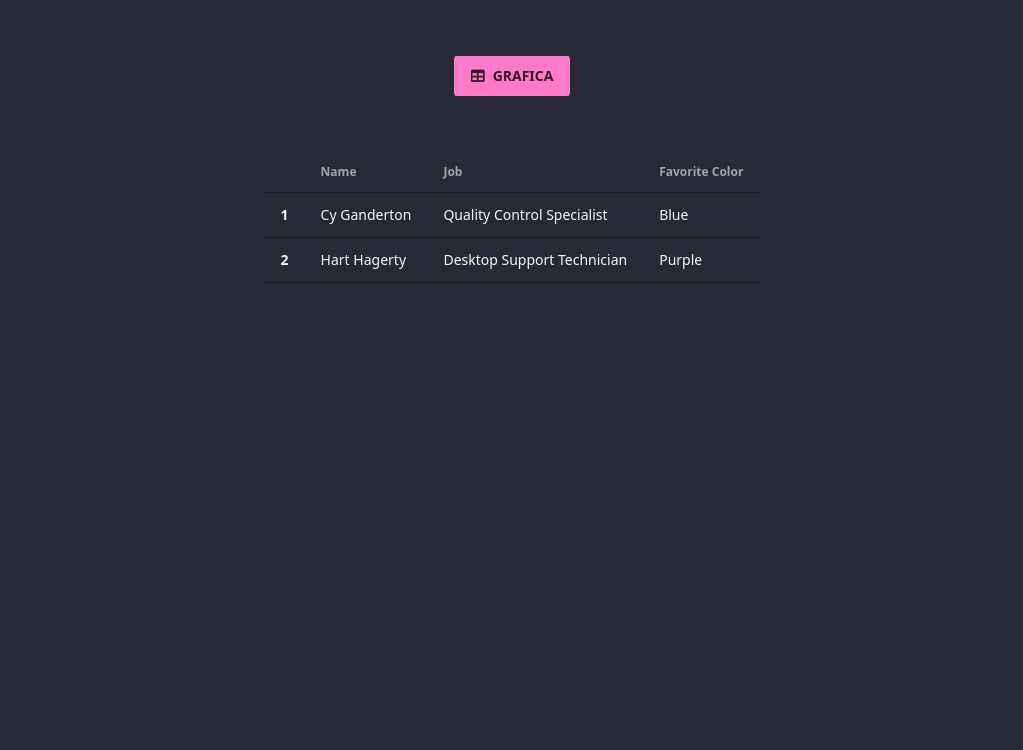
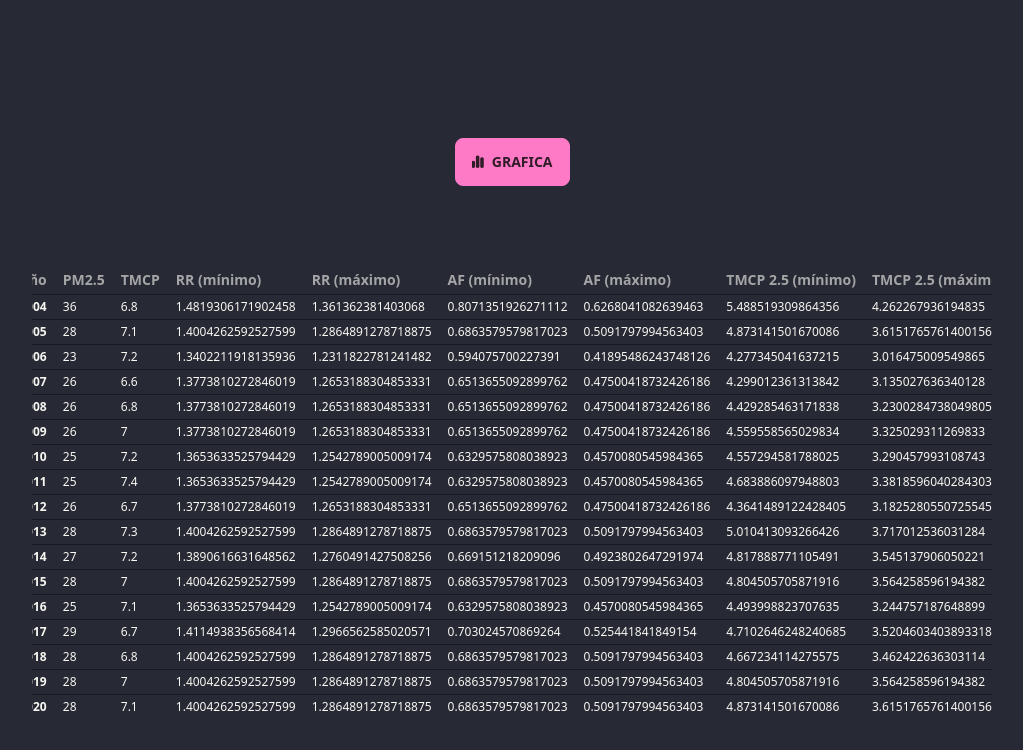
Before and after one commit to subAngel/simulation-project-vue, a Vue app: page /datatable1 in a window 1280 px wide. Shown: the top 750 px of the page, without its empty margins (128-1151 px from the left). Built offline with nearby package versions, Linux system fonts and the light colour scheme.

Commit message:
Visualizando la tabla de datos

```diff
--- a/src/components/Table.vue
+++ b/src/components/Table.vue
@@ -1,40 +1,74 @@
 <template>
-	<div class="overflow-x-auto">
-		<table class="table">
+	<div class="overflow-x-auto mt-20">
+		<table class="table table-xs">
 			<!-- head -->
 			<thead>
 				<tr>
-					<th></th>
-					<th>Name</th>
-					<th>Job</th>
-					<th>Favorite Color</th>
+					<th class="text-sm">Año</th>
+					<th class="text-sm">PM2.5</th>
+					<th class="text-sm">TMCP</th>
+					<th class="text-sm">RR (mínimo)</th>
+					<th class="text-sm">RR (máximo)</th>
+					<th class="text-sm">AF (mínimo)</th>
+					<th class="text-sm">AF (máximo)</th>
+					<th class="text-sm">TMCP 2.5 (mínimo)</th>
+					<th class="text-sm">TMCP 2.5 (máximo)</th>
 				</tr>
 			</thead>
 			<tbody>
-				<!-- row 1 -->
-				<tr>
-					<th>1</th>
-					<td>Cy Ganderton</td>
-					<td>Quality Control Specialist</td>
-					<td>Blue</td>
-				</tr>
-				<!-- row 2 -->
-				<tr class="hover">
-					<th>2</th>
-					<td>Hart Hagerty</td>
-					<td>Desktop Support Technician</td>
-					<td>Purple</td>
-				</tr>
-				<!-- row 3 -->
-				<tr>
-					<th>3</th>
-					<td>Brice Swyre</td>
-					<td>Tax Accountant</td>
-					<td>Red</td>
+				<tr v-for="(d, i) in table" :key="i" class="hover">
+					<th>{{ d.year }}</th>
+					<td>{{ d.pm25 }}</td>
+					<td>{{ d.tmcp }}</td>
+					<td>{{ d.rrmin }}</td>
+					<td>{{ d.rrmax }}</td>
+					<td>{{ d.afmin }}</td>
+					<td>{{ d.afmax }}</td>
+					<td>{{ d.tmcp25min }}</td>
+					<td>{{ d.tmcp25max }}</td>
 				</tr>
 			</tbody>
 		</table>
 	</div>
 </template>
 
-<script setup></script>
+<script setup>
+import { reactive, ref } from "vue";
+import * as datos from "../datos/datos.json";
+const year = datos.tabladatos.map((item) => item["Año"]);
+const pm25 = datos.tabladatos.map((item) => item["PM2.5(X)"]);
+const tmcp = datos.tabladatos.map((item) => item["TM CP"]);
+const rrmin = datos.tabladatos.map((item) => item["RR minimo"]);
+const rrmax = datos.tabladatos.map((item) => item["RR maximo"]);
+const afmin = datos.tabladatos.map((item) => item["AF minimo"]);
+const afmax = datos.tabladatos.map((item) => item["AF maximo"]);
+const tmcp25min = datos.tabladatos.map((item) => item["TMCP PM2.5 min"]);
+const tmcp25max = datos.tabladatos.map((item) => item["TMCP PM2.5 max"]);
+
+const table = reactive(
+	year.map((year, index) => ({
+		year,
+		pm25: pm25[index],
+		tmcp: tmcp[index],
+		rrmin: rrmin[index],
+		rrmax: rrmax[index],
+		afmin: afmin[index],
+		afmax: afmax[index],
+		tmcp25min: tmcp25min[index],
+		tmcp25max: tmcp25max[index],
+	}))
+);
+const campos = [
+	"Año",
+	"PM2.5",
+	"TMCP",
+	"RR (mínimo)",
+	"RR (máximo)",
+	"AF (mínimo)",
+	"AF (máximo)",
+	"TMCP 2.5 (mínimo)",
+	"TMCP 2.5 (mínimo)",
+];
+
+const isHover = ref(false);
+</script>
--- a/src/views/Chart1.vue
+++ b/src/views/Chart1.vue
@@ -6,7 +6,7 @@
 					<i class="fa-solid fa-house"></i>
 				</router-link>
 				<router-link to="/datatable1" class="mx-auto btn btn-primary">
-					Datos
+					<i class="fa-solid fa-table"></i>Datos
 				</router-link>
 			</div>
 			<div>
--- a/src/views/Datatable.vue
+++ b/src/views/Datatable.vue
@@ -1,18 +1,15 @@
 <template>
 	<div class="bg-base-100 h-full">
-		<div class="flex flex-col mx-auto items-center w-9/12 h-screen">
-			<div class="my-14 flex items-center content-around w-1/5">
-				<router-link to="/chart1" class="mx-auto btn btn-primary">
-					<i class="fa-solid fa-table"></i>Grafica
+		<div
+			class="flex flex-col mx-auto justify-center items-center w-9/12 h-screen"
+		>
+			<div class="mt-14 flex items-center content-around">
+				<router-link to="/chart1" class="btn btn-primary">
+					<i class="fa-solid fa-chart-simple"></i>
+					Grafica
 				</router-link>
 			</div>
-			<div>
-				<div class="overflow-x-auto">
-					<Table></Table>
-				</div>
-			</div>
-
-			<div class="w-11/12 h-3/4"></div>
+			<Table></Table>
 		</div>
 	</div>
 </template>
```
